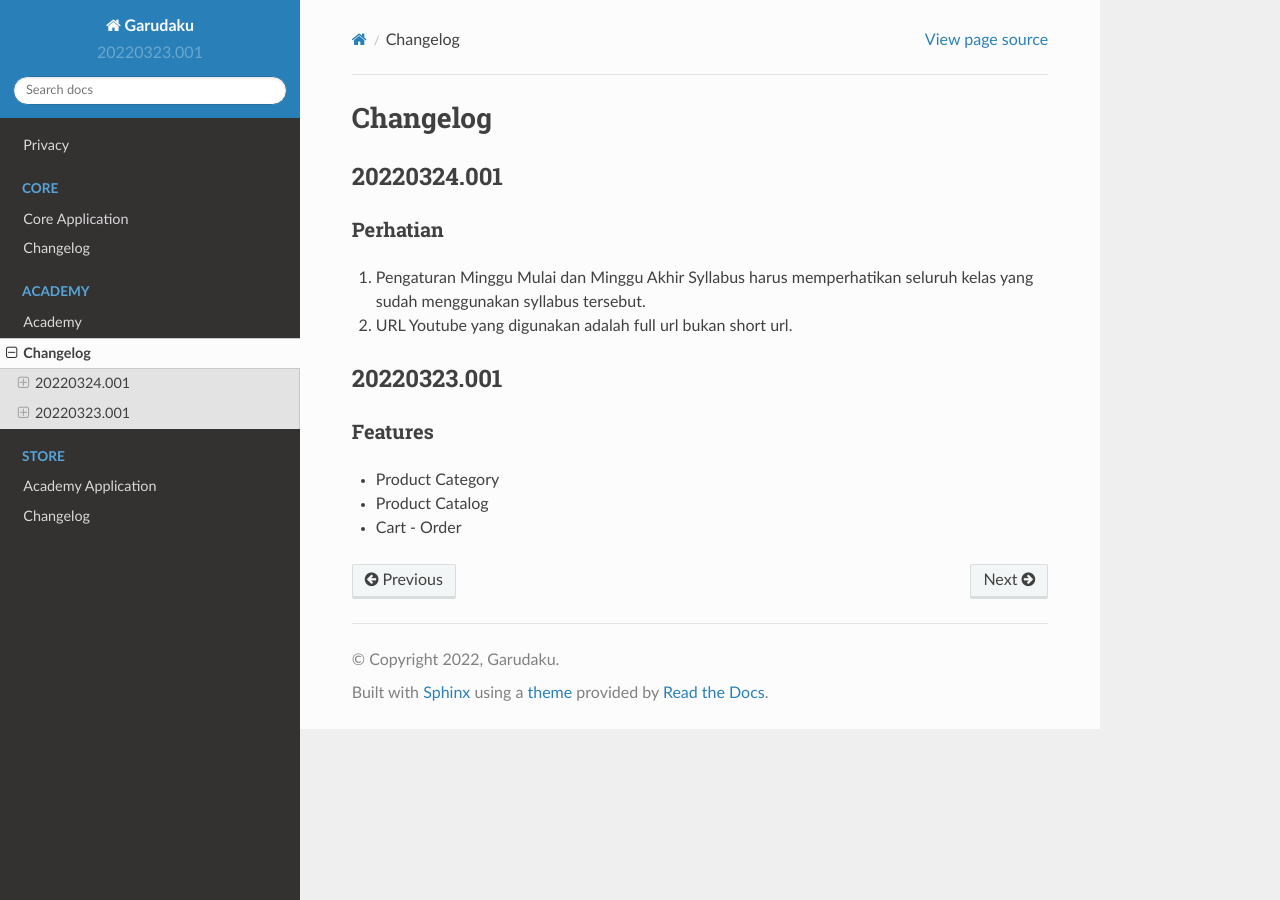
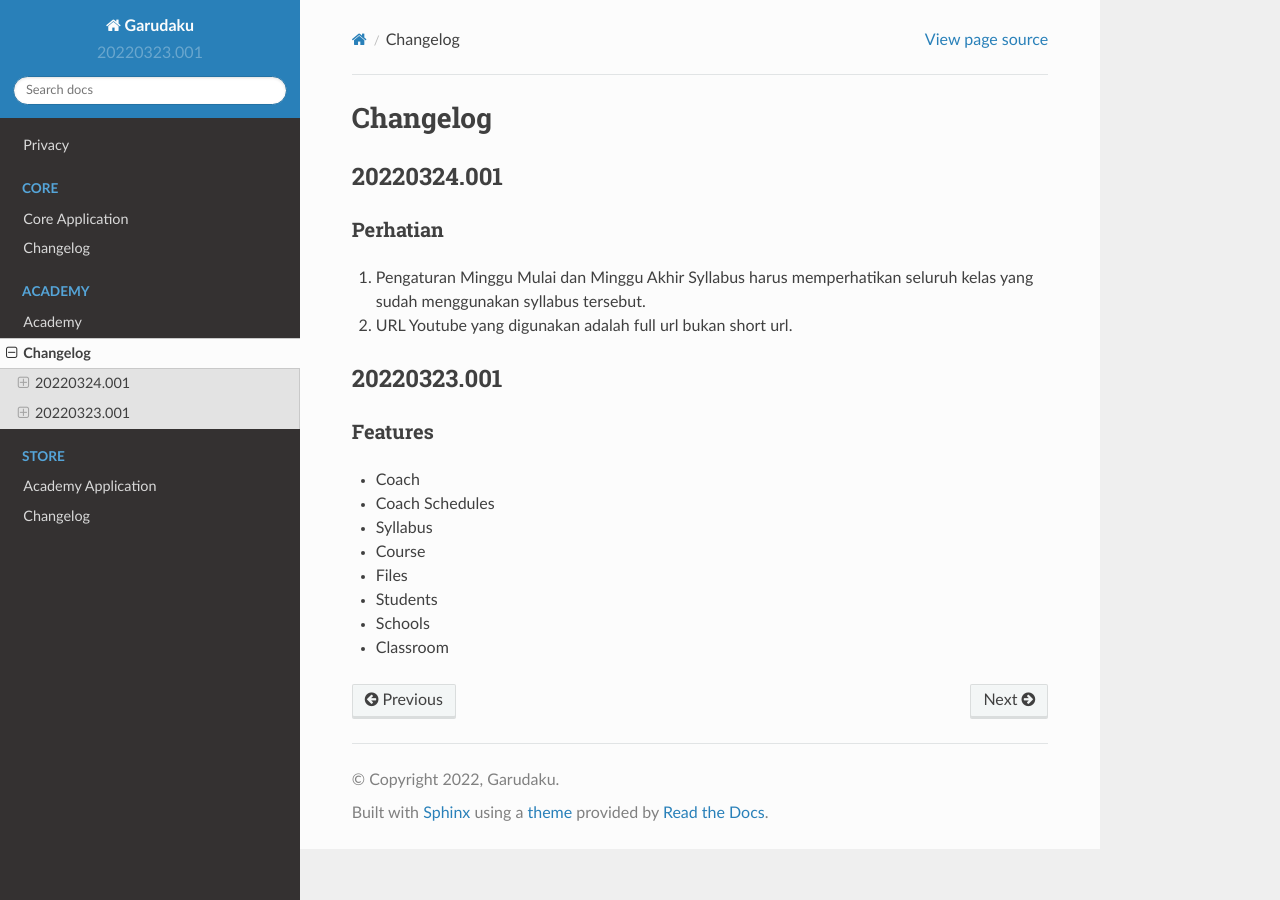
Before and after one commit to subangkit/garudaku_documentation, a Sphinx documentation site: the page built from docs/source/academy/changelog.rst, in a window 1280 px wide. Built offline with Sphinx 7.4.7 and the Read the Docs theme 2.0.0, drawn with Linux system fonts in a browser that asks for light colours.

Commit message:
fix: first academy change log

```diff
--- a/docs/source/academy/changelog.rst
+++ b/docs/source/academy/changelog.rst
@@ -19,6 +19,11 @@ Perhatian
 Features
 --------
 
-* Product Category
-* Product Catalog
-* Cart - Order
+* Coach
+* Coach Schedules
+* Syllabus
+* Course
+* Files
+* Students
+* Schools
+* Classroom
```
